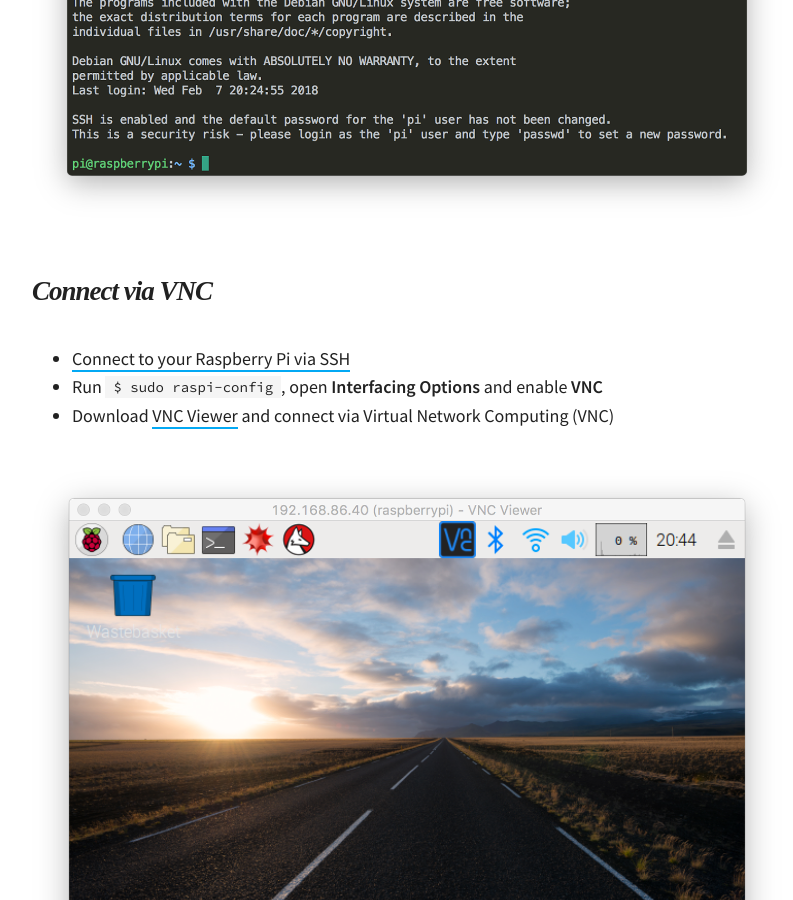
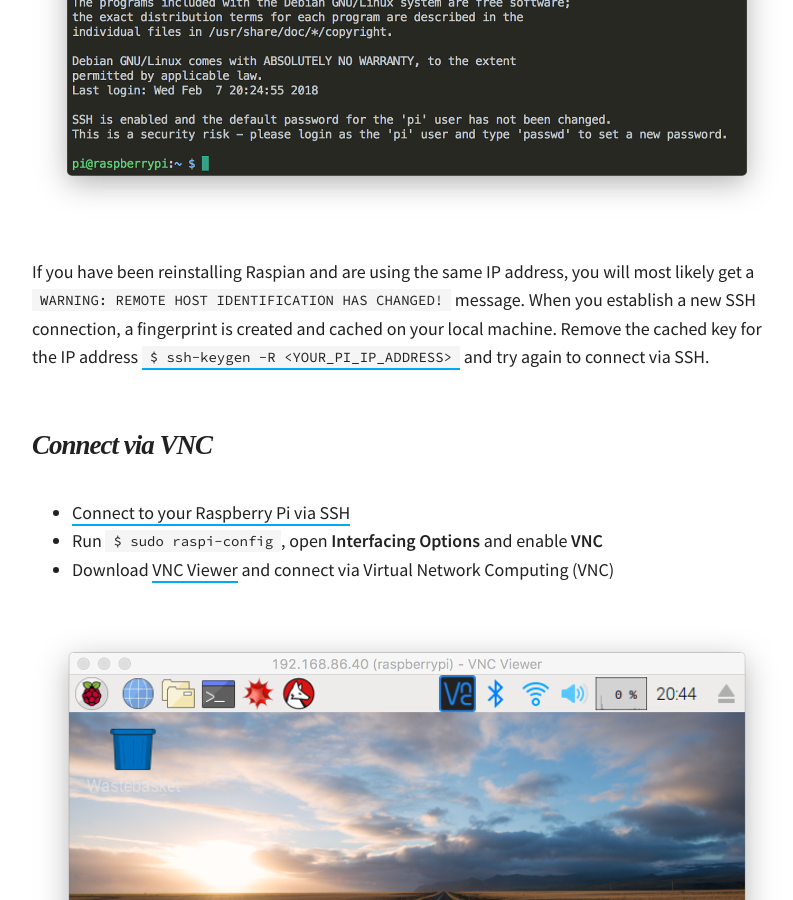
Before and after one commit to martinbuberl/martinbuberl.github.io, a Jekyll site: the page built from _posts/2018-02-07-setup-headless-raspberry-pi.md, in a window 1280 px wide and 900 px high, scrolled down 2072 px. Shown: the whole window, without its empty margins (233-1026 px from the left). Built offline with Jekyll 4.4.1, drawn with Linux system fonts in a browser that asks for light colours; nearby versions of some CDN libraries; some web fonts are replaced.

Commit message:
Added troubleshooting

```diff
--- a/_posts/2018-02-07-setup-headless-raspberry-pi.md
+++ b/_posts/2018-02-07-setup-headless-raspberry-pi.md
@@ -41,6 +41,8 @@ network={
 
 <img src="{{ site.url }}/content/img/setup-headless-raspberry-pi-02.png" />
 
+If you have been reinstalling Raspian and are using the same IP address, you will most likely get a `WARNING: REMOTE HOST IDENTIFICATION HAS CHANGED!` message. When you establish a new SSH connection, a fingerprint is created and cached on your local machine. Remove the cached key for the IP address <a target="_blank" href="https://linux.die.net/man/1/ssh-keygen">`$ ssh-keygen -R <YOUR_PI_IP_ADDRESS>`</a> and try again to connect via SSH.
+
 <h2 id="connect-via-vnc" class="has-permalink">Connect via VNC<a class="permalink" title="Permalink" href="#connect-via-vnc">#</a></h2>
 
 - [Connect to your Raspberry Pi via SSH](#connect-via-ssh)
```
